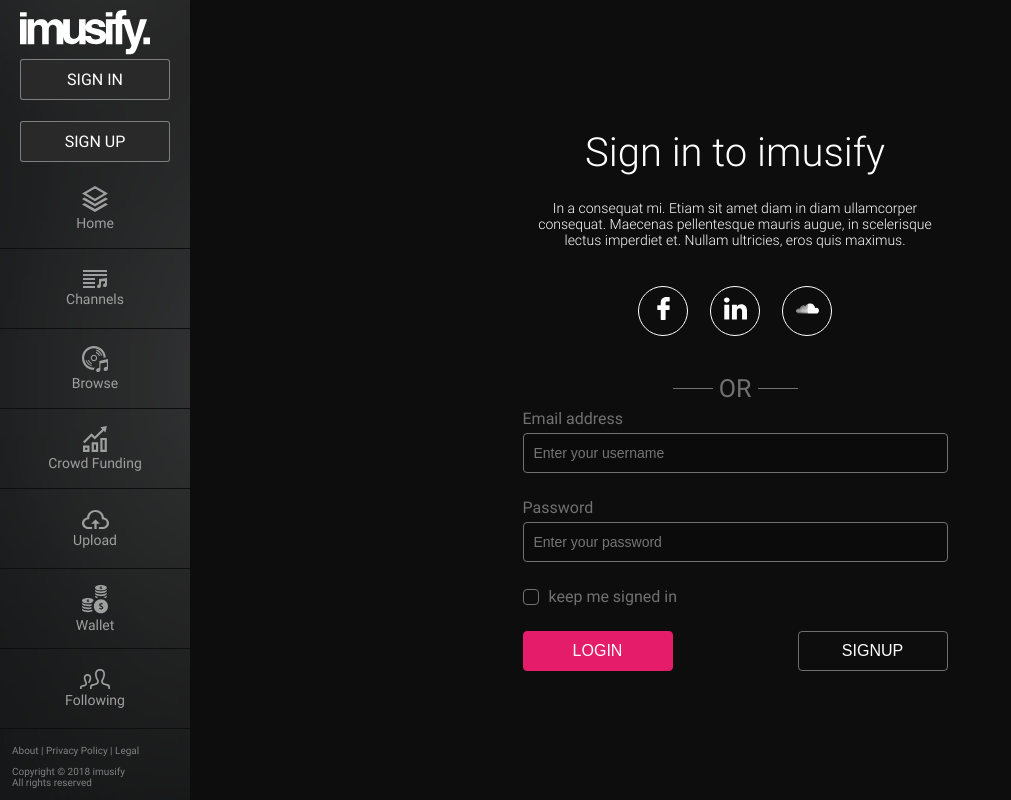
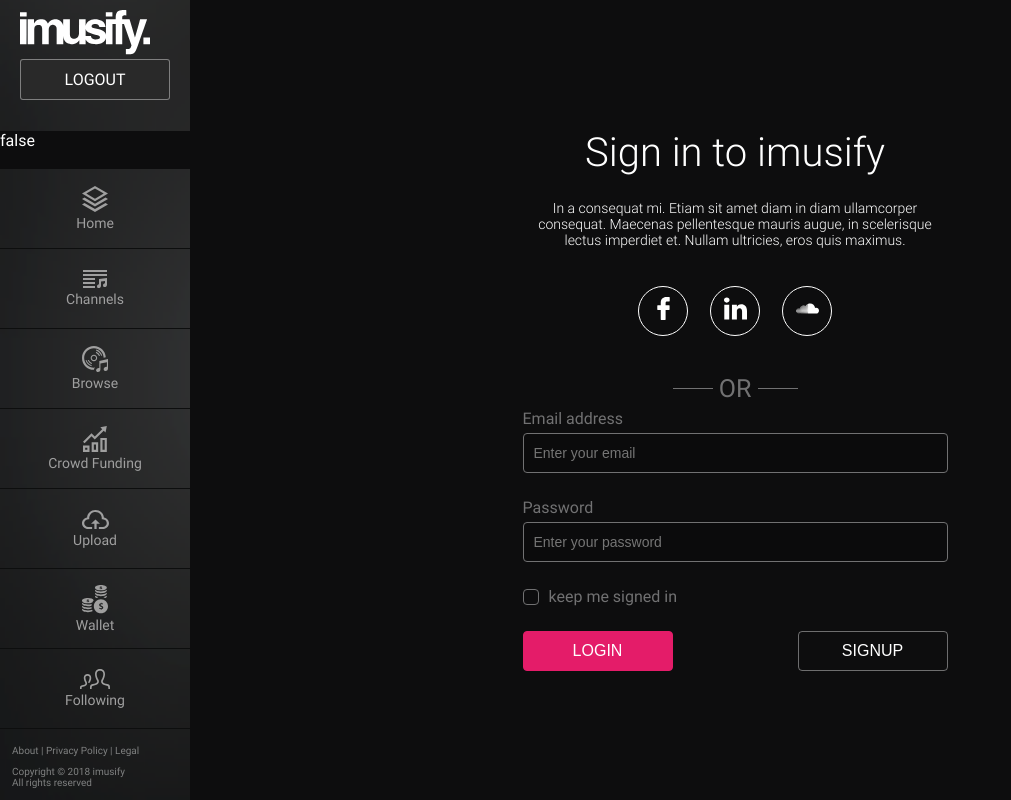
Before and after one commit to imusify/imusify-web, a Vue app: page /signin in a window 1280 px wide. Shown: the whole page, without its empty margins (0-1011 px from the left). Built offline with nearby package versions, Linux system fonts and the light colour scheme; sample sign-in values are in the browser's storage.

Commit message:
add support for login and logout

```diff
--- a/src/components/ActivateUser.vue
+++ b/src/components/ActivateUser.vue
@@ -45,7 +45,7 @@
 
   mounted() {
     this.activateAccount();
-  }
+  },
 };
 </script>
 <style lang="scss" scoped>
--- a/src/components/Login.vue
+++ b/src/components/Login.vue
@@ -18,11 +18,11 @@
     </div>
     <div class="or-ui"><span>OR</span></div>
     <div>
-      <form @submit.prevent="signupPage()">
+      <form @submit.prevent="onSubmit()">
         <div class="form-group">
           <label class="control-label">Email address</label>
-          <input type="text" id="username" class="form-control"
-            placeholder="Enter your username" v-model="credentials.username">
+          <input type="text" id="email" class="form-control"
+            placeholder="Enter your email" v-model="credentials.email">
         </div>
         <div class="form-group">
           <label class="control-label">Password</label>
@@ -59,7 +59,7 @@
   data() {
     return {
       credentials: {
-        username: '',
+        email: '',
         password: '',
       },
       status: '',
--- a/src/components/NavBar.vue
+++ b/src/components/NavBar.vue
@@ -9,13 +9,16 @@
       </router-link>
     </div>
     <div class="subnav">
-      <router-link to="/signin" class="button">{{$t('login')}}</router-link>
-      <router-link to="/signup" class="button">{{$t('signup')}}</router-link>
+      <router-link to="/signin" class="button" v-if="!isLoggedIn">{{$t('login')}}</router-link>
+      <router-link to="/signup" class="button" v-if="!isLoggedIn">{{$t('signup')}}</router-link>
+      <a href="#" @click.prevent="logout()" class="button"  v-if="isLoggedIn">{{$t('logout')}}</a>
     </div>
   </nav>
 </template>
 <script>
+import { mapActions, mapGetters } from 'vuex';
 import Icon from '@/components/Icon.vue';
+import * as types from '../store/types';
 
 export default {
   name: 'NavBar',
@@ -23,12 +26,22 @@
     Icon,
   },
   props: ['isSideBarOpen'],
-  data() {
-    return {
-    };
+  computed: {
+    ...mapGetters({
+      user: types.ACCOUNTS_USER,
+      token: types.ACCOUNTS_TOKEN,
+    }),
+
+    isLoggedIn() {
+      return Boolean(this.token);
+    },
   },
 
   methods: {
+    ...mapActions({
+      logout: types.ACCOUNTS_LOGOUT,
+    }),
+
     toggleSideBar() {
       this.isSideBarOpen = !this.isSideBarOpen;
       this.$emit('toggleSideBar', this.isSideBarOpen);
--- a/src/components/Profile.vue
+++ b/src/components/Profile.vue
@@ -57,7 +57,7 @@
   </div>
 </template>
 <script>
-import { mapActions, mapGetters, mapMutations } from 'vuex';
+import { mapActions, mapGetters } from 'vuex';
 import Icon from '@/components/Icon.vue';
 import * as types from '../store/types';
 
@@ -79,12 +79,12 @@
     ...mapActions({
       updateAccount: types.ACCOUNTS_USER_UPDATE,
     }),
-    onUpdateAccount () {
-     this.updateAccount(this.credentials)
-       .finally(() => {
-         this.$router.push('/');
-       });
-    }
-  }
+    onUpdateAccount() {
+      this.updateAccount(this.credentials)
+        .finally(() => {
+          this.$router.push('/');
+        });
+    },
+  },
 };
 </script>
--- a/src/l10n/en.json
+++ b/src/l10n/en.json
@@ -1,4 +1,5 @@
 {
   "signup": "Sign up",
-  "login": "Sign in"
+  "login": "Sign in",
+  "logout": "Logout"
 }
--- a/src/store/api/accounts.js
+++ b/src/store/api/accounts.js
@@ -2,7 +2,7 @@
 
 export default {
   login(creds) {
-    return api.post('/users/login', creds)
+    return api.post('/auth-token/', creds)
       .then((res) => {
         api.defaults.headers.Authorization = `JWT ${res.data.token}`;
 
--- a/src/store/modules/accounts.js
+++ b/src/store/modules/accounts.js
@@ -12,13 +12,15 @@
   [types.ACCOUNTS_USER]: ({ commit }, creds) => accounts.login(creds)
     .then((res) => {
       commit(types.ACCOUNTS_USER, res.data.user);
-      commit(types.ACCOUNTS_LOGIN_STATUS, res.data.message);
+      commit(types.ACCOUNTS_LOGIN_STATUS, 'You are now logged in!');
       commit(types.ACCOUNTS_TOKEN, res.data.token);
     }),
 
   [types.ACCOUNTS_LOGOUT]: ({ commit }) => {
     commit(types.ACCOUNTS_USER, null);
     commit(types.ACCOUNTS_TOKEN, null);
+    commit(types.ACCOUNTS_LOGIN_STATUS, 'You are now logged out.');
+
     return Promise.resolve();
   },
 
```
Also changed, not shown: src/components/SideBar.vue (+40 -25 lines).
